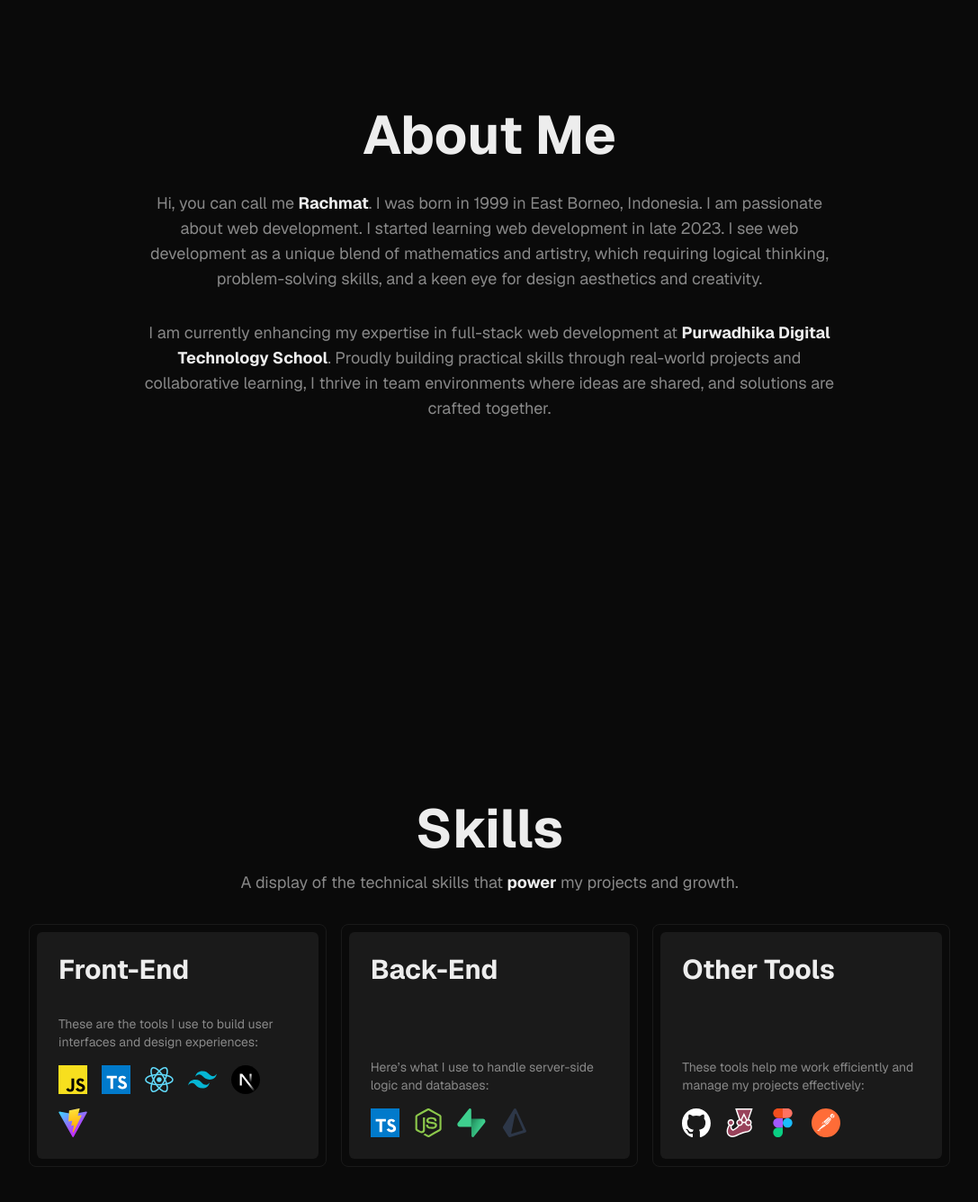
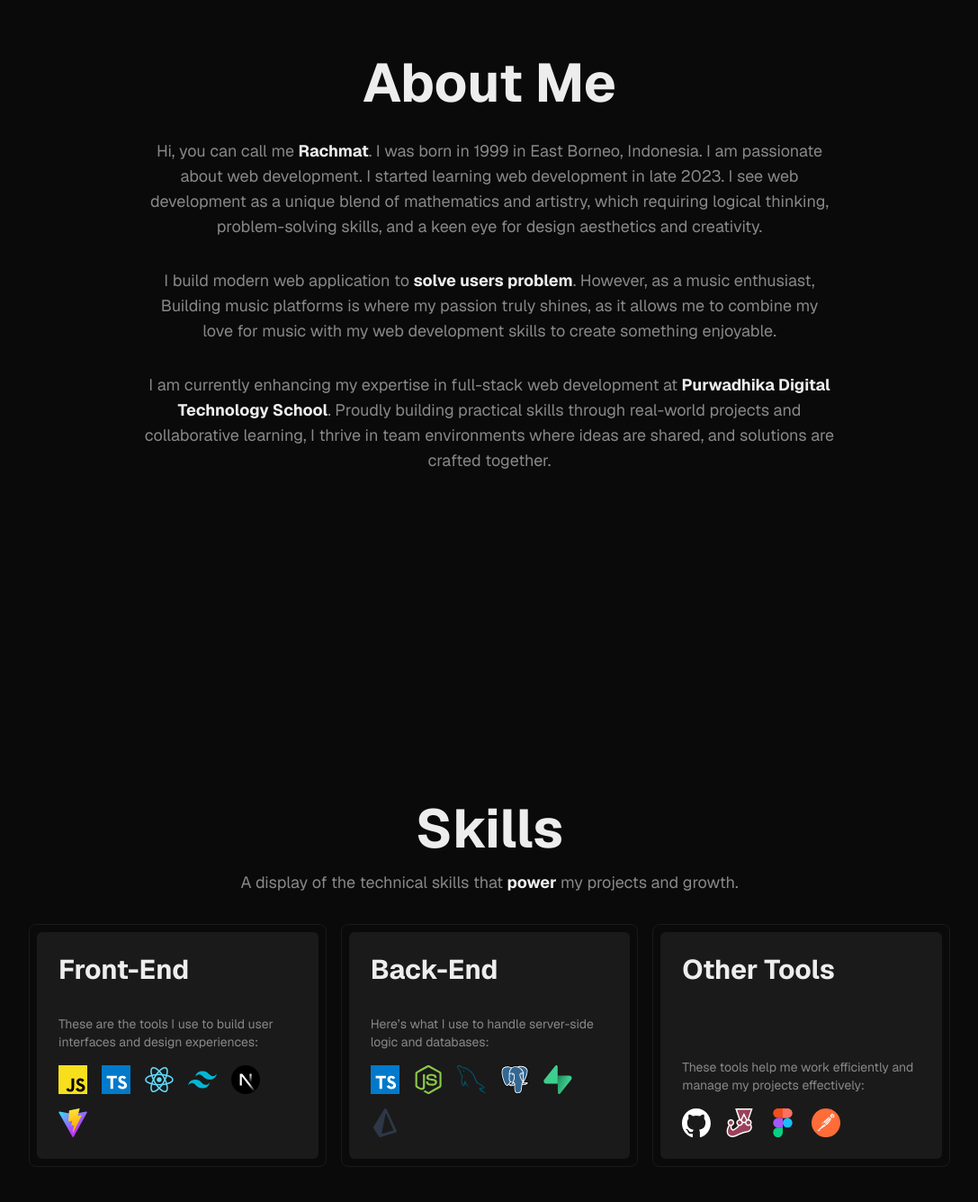
Before and after one commit to rach-syahputra/personal-website, a Next.js app: page / in a window 1280 px wide. Shown: the part 906-2242 px from the top of the page at 90% size, without its empty margins (96-1183 px from the left). Built offline with nearby package versions, Linux system fonts and the light colour scheme.

Commit message:
update about and skill sections

```diff
--- a/src/app/(main)/components/about.tsx
+++ b/src/app/(main)/components/about.tsx
@@ -19,6 +19,14 @@ export default function About() {
         </Description>
 
         <Description>
+          I build modern web application to{' '}
+          <span className='font-bold text-light'>solve users problem</span>.
+          However, as a music enthusiast, Building music platforms is where my
+          passion truly shines, as it allows me to combine my love for music
+          with my web development skills to create something enjoyable.
+        </Description>
+
+        <Description>
           I am currently enhancing my expertise in full-stack web development at{' '}
           <span className='font-bold text-light'>
             Purwadhika Digital Technology School
--- a/src/lib/data/skills.ts
+++ b/src/lib/data/skills.ts
@@ -52,6 +52,14 @@ export const skills: ISkill[] = [
         icon: '/skills/nodejs.svg'
       },
       {
+        name: 'MySQL',
+        icon: '/skills/mysql.svg'
+      },
+      {
+        name: 'PostgreSQL',
+        icon: '/skills/postgresql.svg'
+      },
+      {
         name: 'Supabase',
         icon: '/skills/supabase.svg'
       },
```
Also changed, not shown: public/skills/mysql.svg (added), public/skills/postgresql.svg (added).
